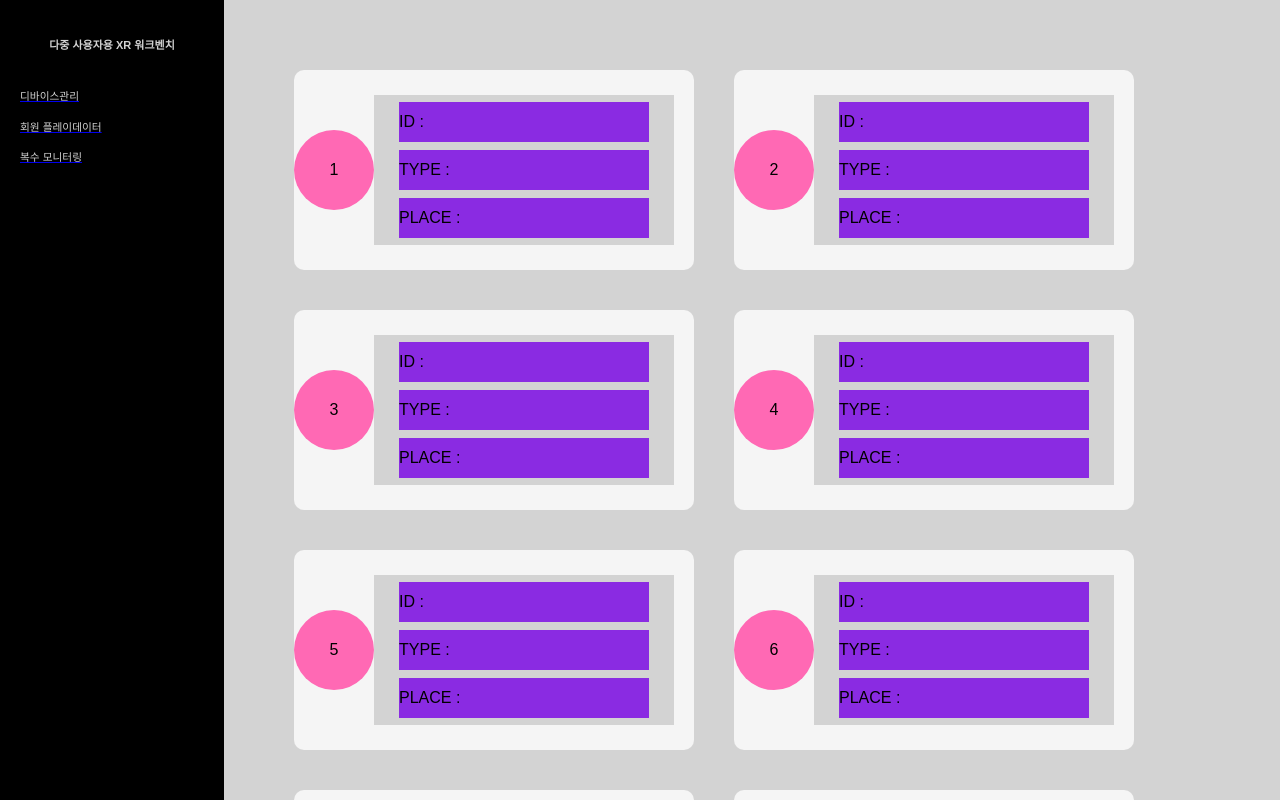
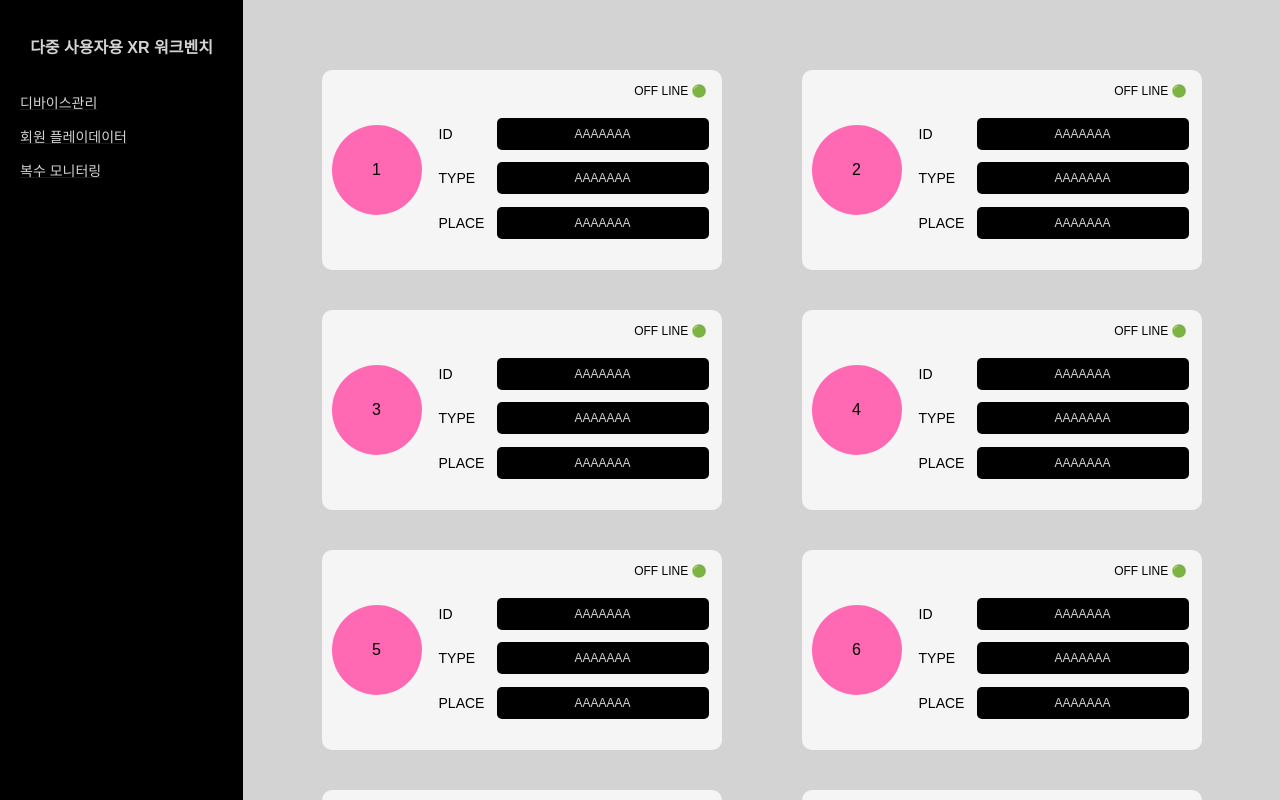
Before and after one commit to azerclion/kaist-outsource, a React (Create React App) app: page / in a window 1280 px wide. Shown: the top 800 px of the page. Built offline with nearby package versions, Linux system fonts and the light colour scheme; the HTML template or start-up script is replaced by a standard one.

Commit message:
device page cleaning

```diff
--- a/src/pages/DeviceManage.js
+++ b/src/pages/DeviceManage.js
@@ -4,17 +4,18 @@ import styled from "styled-components";
 const DeviceContainer = styled.div`
   width: 100%;
   height: 100%;
-  padding: 50px 50px;
+  padding: 50px 0px;
   display: flex;
   flex-direction: row;
-  justify-content: flex-start;
+  justify-content: center;
+  align-items: flex-start;
   flex-wrap: wrap;
   background-color: lightgray;
 `;
 const DeviceBox = styled.div`
   width: 400px;
   height: 200px;
-  margin: 20px;
+  margin: 20px 40px;
   display: flex;
   flex-direction: row;
   justify-content: flex-start;
@@ -23,30 +24,55 @@ const DeviceBox = styled.div`
   background-color: whitesmoke;
 `;
 const DeviceLogo = styled.div`
-  width: 80px;
-  height: 80px;
+  width: 90px;
+  height: 90px;
+  margin: 10px;
   display: flex;
   justify-content: center;
   align-items: center;
-  border-radius: 40px;
+  border-radius: 45px;
   background-color: hotpink;
 `;
 const DeviceInfo = styled.div`
-  width: 300px;
+  width: 280px;
   height: 150px;
   display: flex;
   flex-direction: column;
   justify-content: center;
   align-items: center;
-  background-color: lightgray;
-  div {
-    width: 250px;
-    height: 40px;
-    margin: 4px;
+`;
+const OnOffSignal = styled.div`
+  font-size: 12px;
+  align-self: flex-end;
+  margin-top: -10px;
+  margin-right: 5px;
+  margin-bottom: 15px;
+`;
+const InfoUint = styled.div`
+  width: 270px;
+  height: 40px;
+  margin: 4px;
+  padding-left: 4px;
+  display: flex;
+  justify-content: center;
+  align-items: center;
+  border-radius: 5px;
+  font-size: 14px;
+  color: lightgray;
+  div:nth-child(1) {
+    width: 50px;
+    color: black;
+  }
+  div:nth-child(2) {
+    width: 200px;
+    margin-left: 10px;
+    padding: 10px;
     display: flex;
-    justify-content: flex-start;
+    justify-content: center;
     align-items: center;
-    background-color: blueviolet;
+    border-radius: 5px;
+    font-size: 12px;
+    background-color: black;
   }
 `;
 
@@ -59,9 +85,19 @@ function DeviceManage() {
         <DeviceBox key={idx}>
           <DeviceLogo>{device}</DeviceLogo>
           <DeviceInfo>
-            <div>ID :</div>
-            <div>TYPE :</div>
-            <div>PLACE :</div>
+            <OnOffSignal>OFF LINE 🟢</OnOffSignal>
+            <InfoUint>
+              <div>ID</div>
+              <div>AAAAAAA</div>
+            </InfoUint>
+            <InfoUint>
+              <div>TYPE</div>
+              <div>AAAAAAA</div>
+            </InfoUint>
+            <InfoUint>
+              <div>PLACE</div>
+              <div>AAAAAAA</div>
+            </InfoUint>
           </DeviceInfo>
         </DeviceBox>
       ))}
--- a/src/pages/Navi.js
+++ b/src/pages/Navi.js
@@ -12,7 +12,7 @@ const Title = styled.div`
   display: flex;
   justify-content: center;
   align-items: center;
-  font-size: 11px;
+  font-size: 16px;
   font-weight: 600;
   color: lightgray;
 `;
@@ -20,7 +20,7 @@ const LinkBox = styled.div`
   padding-left: 20px;
   div {
     margin-bottom: 20px;
-    font-size: 10.7px;
+    font-size: 14px;
     font-weight: 500;
     color: lightgray;
   }
--- a/src/pages/PlayData.js
+++ b/src/pages/PlayData.js
@@ -3,20 +3,27 @@ import styled from "styled-components";
 
 const PlayDataContainer = styled.div`
   width: 100%;
-  padding: 50px 50px;
+  height: 100%;
+  padding: 50px 0px;
+  display: flex;
+  flex-direction: row;
+  justify-content: center;
+  align-items: flex-start;
+  flex-wrap: wrap;
   background-color: lightgray;
 `;
 const TableHeaderBox = styled.div`
-  width: 100%;
+  width: 900px;
 
   display: flex;
   justify-content: space-around;
   div {
-    width: 130px;
+    width: 100px;
+    padding: 10px 20px;
     display: flex;
     justify-content: center;
     align-items: center;
-    padding: 10px 20px;
+    font-size: 14px;
     color: whitesmoke;
     background-color: black;
   }
@@ -39,7 +46,7 @@ function PlayData() {
         <div>디바이스 타입</div>
         <div>플레이 타임(초)</div>
         <div>등록 일자</div>
-        <div>심박수 그래프 보기</div>
+        <div>심박수그래프</div>
       </TableHeaderBox>
       {data.map((d, idx) => (
         <TableContentBox key={idx}>
```
